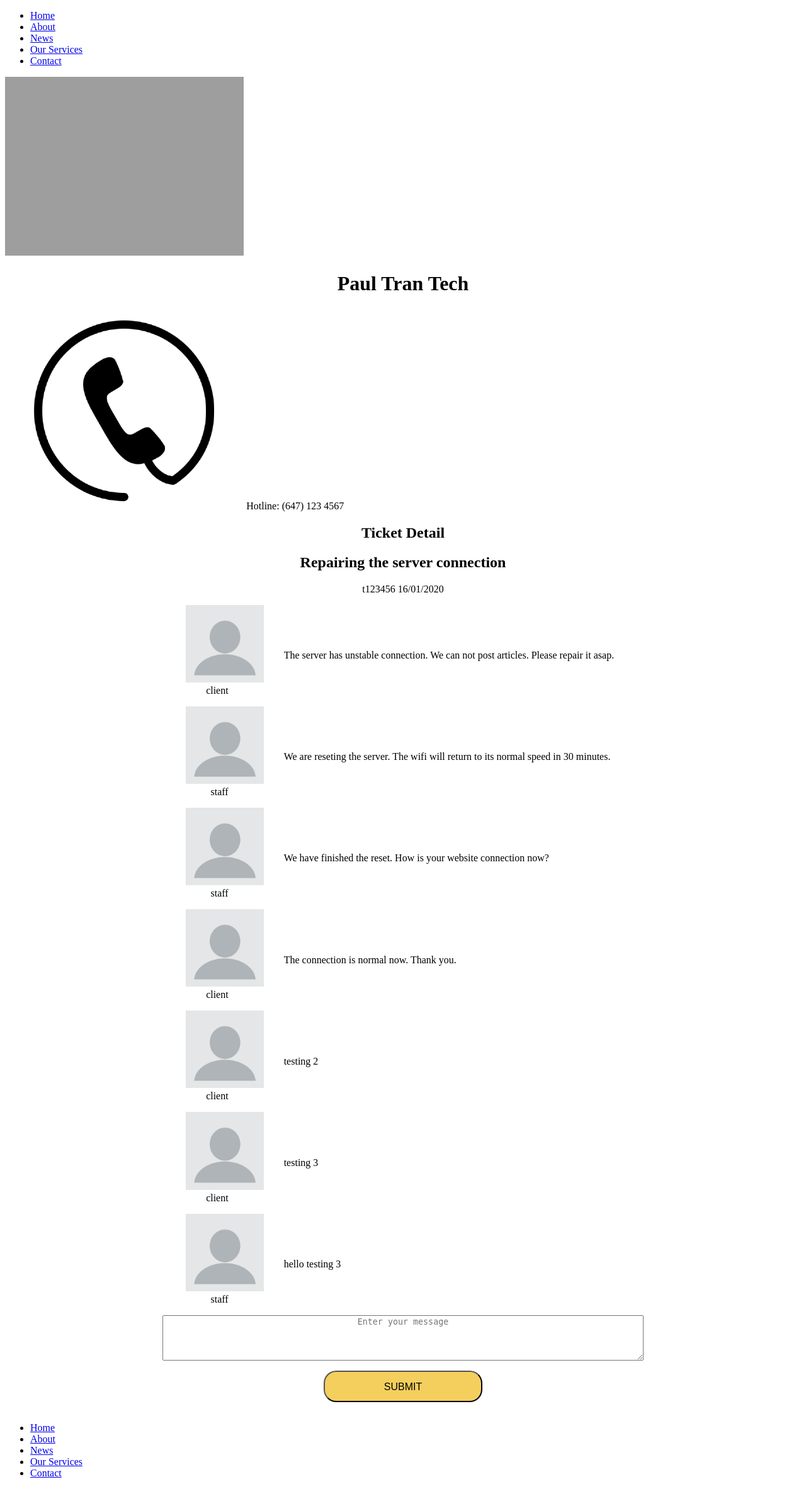
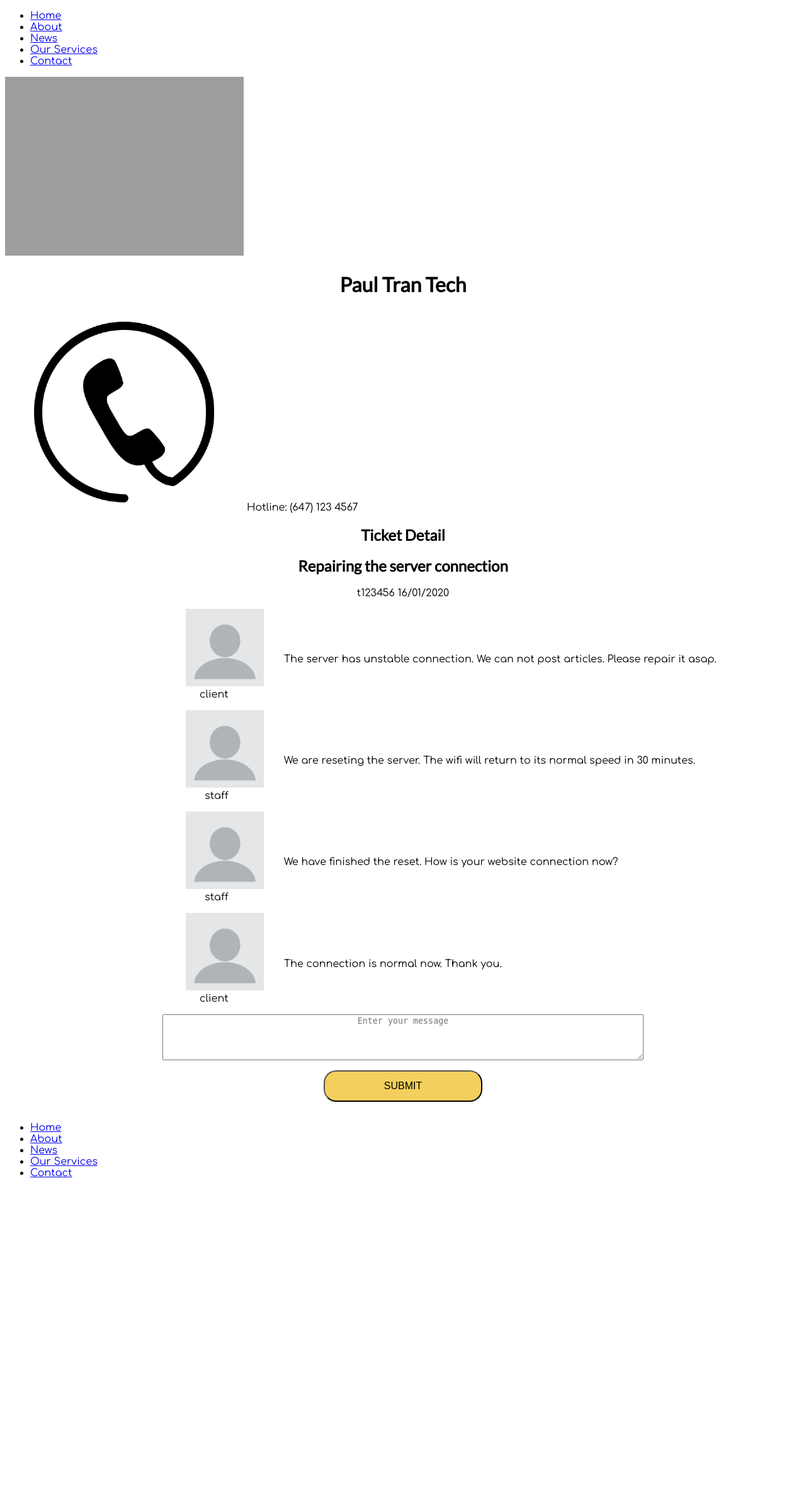
Before and after one commit to vietphuongtran/HTTP5203-XML-Assignment2, a PHP site: page /t123456.php in a window 1280 px wide. Shown: the whole page at 63% size. After the commit the page ends 1870 px from the top, so only its background shows below. Run offline with PHP 8.4, Linux system fonts and the light colour scheme; grey boxes are pictures that could not be loaded.

Commit message:
final commit

```diff
--- a/style/login.css
+++ b/style/login.css
@@ -1,5 +1,12 @@
 /*1: Login page */
 /*Container*/
+@import url('https://fonts.googleapis.com/css?family=Comfortaa|Lato&display=swap');
+html {
+    font-family: Comfortaa;
+}
+h1, h2, h3 {
+    font-family: Lato;
+}
 .container {
     width: 100%;
     min-height: 80vh;
@@ -54,9 +61,11 @@
 }
 /*Ticket listing and single ticket page*/
 .ticketpreview {
+    margin: 1em;
+}
+.ticketpreview div {
     margin: 0.5em;
 }
-
 .msgcontainer {
     display: flex;
     flex-flow: row wrap;
--- a/t123456.php
+++ b/t123456.php
@@ -9,8 +9,8 @@
     if (isset($_POST['submit'])) {
         $newMess = $_POST['message'];
         $newMsgXML = $messInsert->addChild('message', $newMess);
-        $clientid = "/^(c|C|s|S)\d{8}$/";
-        //if the user is a client (id c....) or a supporting technician (id s...) go to the page which ONLY contains that client's or supporting technician's ticket
+        $clientid = "/^(c|C)\d{8}$/";
+        //if the user is a client (id c....) then add from client otherwise add from staff
         if (preg_match($clientid, $_SESSION['id'])) {
             $newMsgXML->addAttribute('from', 'client');
         }
@@ -18,6 +18,8 @@
             $newMsgXML->addAttribute('from', 'staff');
         }
         $xml->saveXML("tickets.xml");
+        //add today date
+        $newMsgXML->addAttribute('date', date("d/m/Y"));
     }
 ?>
 <!DOCTYPE html>
--- a/t123457.php
+++ b/t123457.php
@@ -8,14 +8,16 @@ $messInsert = $tickets[1]->messages;
 if (isset($_POST['submit'])) {
     $newMess = $_POST['message'];
     $newMsgXML = $messInsert->addChild('message', $newMess);
-    $clientid = "/^(c|C|s|S)\d{8}$/";
-    //if the user is a client (id c....) or a supporting technician (id s...) go to the page which ONLY contains that client's or supporting technician's ticket
+    $clientid = "/^(c|C)\d{8}$/";
+    //if the user is a client (id c....) then echo from client otherwise echo from staff
     if (preg_match($clientid, $_SESSION['id'])) {
         $newMsgXML->addAttribute('from', 'client');
     }
     else {
         $newMsgXML->addAttribute('from', 'staff');
     }
+    //add today date
+    $newMsgXML->addAttribute('date', date("d/m/Y"));
     $xml->saveXML("tickets.xml");
 }
 ?>
--- a/t123458.php
+++ b/t123458.php
@@ -9,14 +9,16 @@ $messInsert = $tickets[2]->messages;
 if (isset($_POST['submit'])) {
     $newMess = $_POST['message'];
     $newMsgXML = $messInsert->addChild('message', $newMess);
-    $clientid = "/^(c|C|s|S)\d{8}$/";
-    //if the user is a client (id c....) or a supporting technician (id s...) go to the page which ONLY contains that client's or supporting technician's ticket
+    $clientid = "/^(c|C)\d{8}$/";
+    //if the user is a client (id c....) then echo from client otherwise echo from staff
     if (preg_match($clientid, $_SESSION['id'])) {
         $newMsgXML->addAttribute('from', 'client');
     }
     else {
         $newMsgXML->addAttribute('from', 'staff');
     }
+    //add today date
+    $newMsgXML->addAttribute('date', date("d/m/Y"));
     $xml->saveXML("tickets.xml");
 }
 ?>
--- a/ticketdetail.php
+++ b/ticketdetail.php
@@ -1,10 +1,4 @@
 <?php
-    $mess = "";
-    $xml = new DOMDocument("1.0", "UTF-8");
-    //load the xml doc
-    $xml->preserveWhiteSpace = false;
-    $xml->formatOutput = true;
-
 ?>
 <? foreach ($messages as $m)  { ?>
     <div class="msgcontainer">
--- a/tickets.xml
+++ b/tickets.xml
@@ -18,7 +18,7 @@
             <message from="client" date="17/01/2020">
                 The connection is normal now. Thank you.
             </message>
-        <message from="client">testing 2</message><message from="client">testing 3</message><message from="staff">hello testing 3</message></messages>
+        </messages>
         <userids>
             <userid from="client">c01357911</userid>
             <userid from="staff">s02468010</userid>
@@ -36,7 +36,7 @@
                 <message from="staff" date="29/02/2020">
                     We are dispatching a team to complete the task. Estimated completion time: 8 hours.
                 </message>
-         </messages>
+        </messages>
             <userids>
                 <userid from="client">c01357912</userid>
                 <userid from="staff">a01234567</userid>
@@ -63,7 +63,7 @@
                 <message from="staff" date="30/03/2020">
                     That will be all. Thank you.
                 </message>
-            </messages>
+            <message from="staff">testing 2</message></messages>
             <userids>
                 <userid from="client">c01357912</userid>
                 <userid from="staff">s02468011</userid>
```
